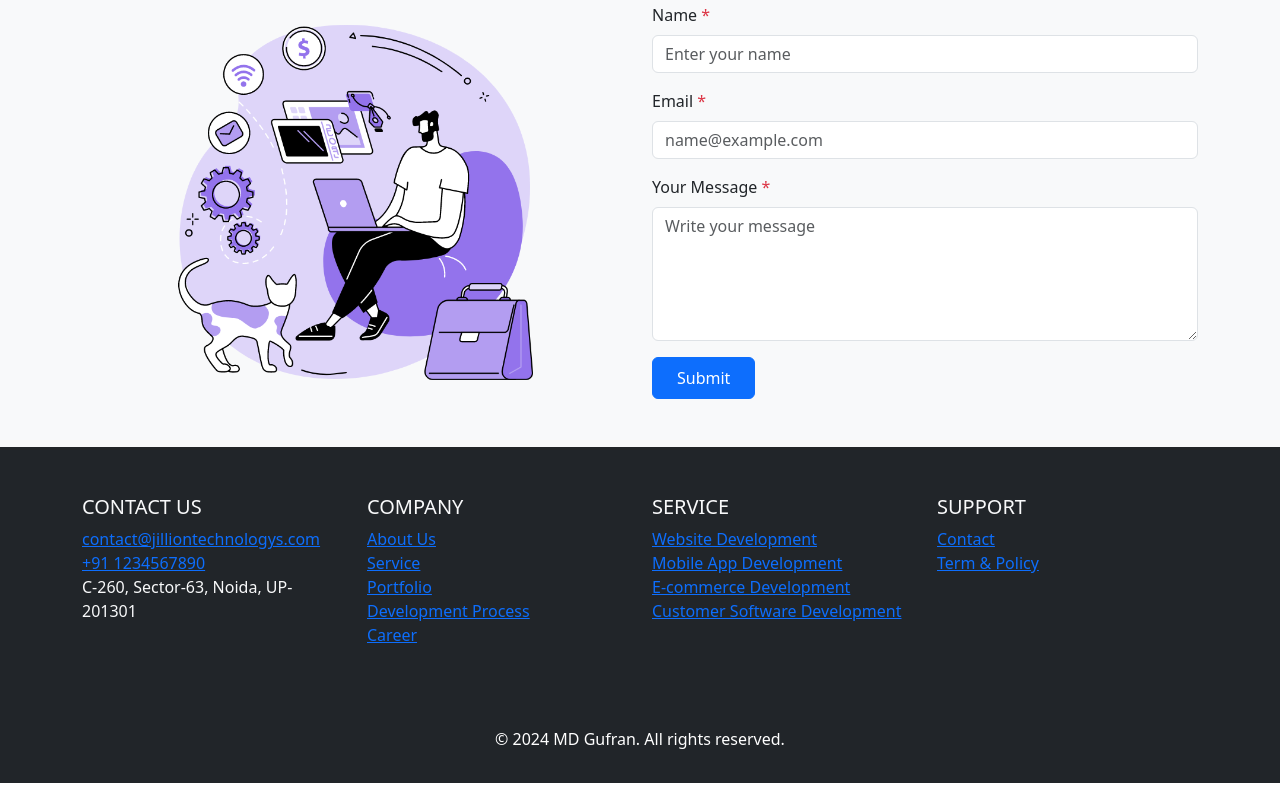
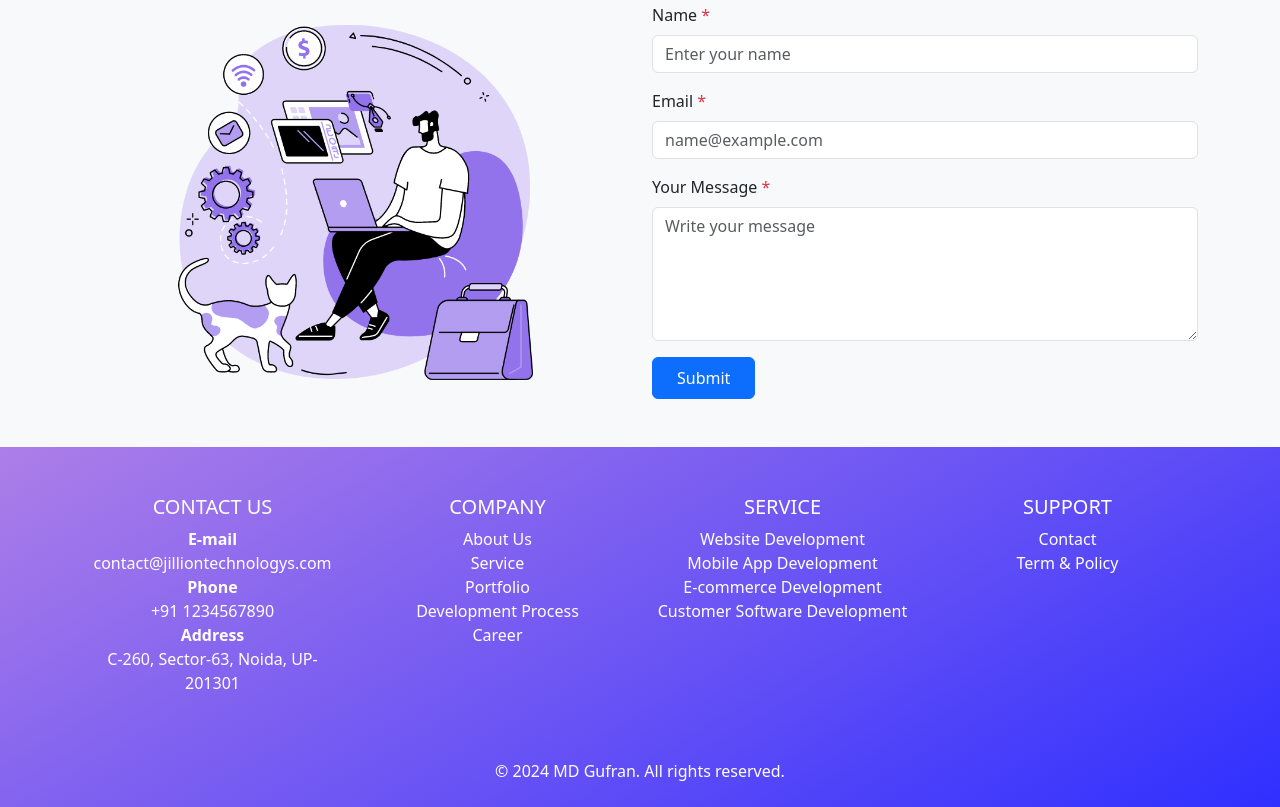
Before and after one commit to Mdgufrannasir/Task1, a plain HTML site: page index.html in a window 1280 px wide. Shown: the part 3359-4166 px from the top of the page. Before the commit the page ends 4142 px from the top, so only its background shows below. Drawn offline with nearby package versions, Linux system fonts and the light colour scheme.

Commit message:
footer fix

```diff
--- a/index.html
+++ b/index.html
@@ -251,53 +251,53 @@
     </section>
 
     <!-- Footer Section -->
-    <footer class="bg-dark text-light py-5">
+    <footer class="pt-5 pb-2" style="background: linear-gradient(330deg, #2F2FFF, #AD7EE8);">
         <div class="container">
-            <div class="row">
-                <div class="col-md-3">
+            <div class="row" style="color: white; text-decoration: none;">
+                <div class="col-md-3 text-center">
                     <h5>CONTACT US</h5>
                     <ul class="list-unstyled">
-                        <li><a href="mailto:contact@jilliontechnologys.com">contact@jilliontechnologys.com</a></li>
-                        <li><a href="tel:+911234567890">+91 1234567890</a></li>
+                        <li><a href="#" style="color: white; text-decoration: none;" class="fw-bold">E-mail</a></li>
+                        <li><a href="mailto:contact@jilliontechnologys.com" style="color: white; text-decoration: none;">contact@jilliontechnologys.com</a></li>
+                        <li><a href="#" style="color: white; text-decoration: none;" class="fw-bold">Phone</a></li>
+                        <li><a href="tel:+911234567890" style="color: white; text-decoration: none;">+91 1234567890</a></li>
+                        <li><a href="#" style="color: white; text-decoration: none;" class="fw-bold">Address</a></li>
                         <li>C-260, Sector-63, Noida, UP-201301</li>
                     </ul>
                 </div>
-                <div class="col-md-3">
+                <div class="col-md-3 text-center">
                     <h5>COMPANY</h5>
                     <ul class="list-unstyled">
-                        <li><a href="#">About Us</a></li>
-                        <li><a href="#">Service</a></li>
-                        <li><a href="#">Portfolio</a></li>
-                        <li><a href="#">Development Process</a></li>
-                        <li><a href="#">Career</a></li>
+                        <li><a href="#" style="color: white; text-decoration: none;">About Us</a></li>
+                        <li><a href="#"style="color: white; text-decoration: none;">Service</a></li>
+                        <li><a href="#"style="color: white; text-decoration: none;">Portfolio</a></li>
+                        <li><a href="#"style="color: white; text-decoration: none;">Development Process</a></li>
+                        <li><a href="#"style="color: white; text-decoration: none;">Career</a></li>
                     </ul>
                 </div>
-                <div class="col-md-3">
+                <div class="col-md-3 text-center">
                     <h5>SERVICE</h5>
                     <ul class="list-unstyled">
-                        <li><a href="#">Website Development</a></li>
-                        <li><a href="#">Mobile App Development</a></li>
-                        <li><a href="#">E-commerce Development</a></li>
-                        <li><a href="#">Customer Software Development</a></li>
+                        <li><a href="#"style="color: white; text-decoration: none;">Website Development</a></li>
+                        <li><a href="#"style="color: white; text-decoration: none;">Mobile App Development</a></li>
+                        <li><a href="#"style="color: white; text-decoration: none;">E-commerce Development</a></li>
+                        <li><a href="#"style="color: white; text-decoration: none;">Customer Software Development</a></li>
                     </ul>
                 </div>
-                <div class="col-md-3">
+                <div class="col-md-3 text-center">
                     <h5>SUPPORT</h5>
                     <ul class="list-unstyled">
-                        <li><a href="#">Contact</a></li>
-                        <li><a href="#">Term & Policy</a></li>
+                        <li><a href="#"style="color: white; text-decoration: none;">Contact</a></li>
+                        <li><a href="#"style="color: white; text-decoration: none;">Term & Policy</a></li>
                     </ul>
                 </div>
             </div>
+
+            <div class="text-center mt-5" style="color: white; text-decoration: none;">
+                <p>© 2024 MD Gufran. All rights reserved.</p>
+            </div>
         </div>
     </footer>
-
-
-
-    <footer class="bg-dark text-white text-center py-3">
-        <p>© 2024 MD Gufran. All rights reserved.</p>
-    </footer>
-
 </body>
 
 </html>
```
